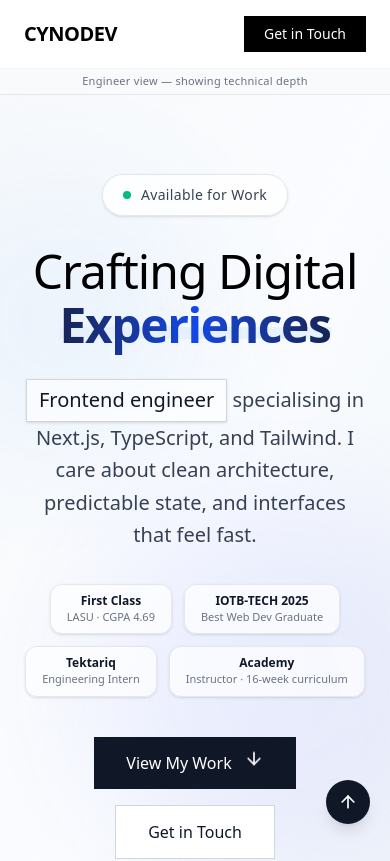
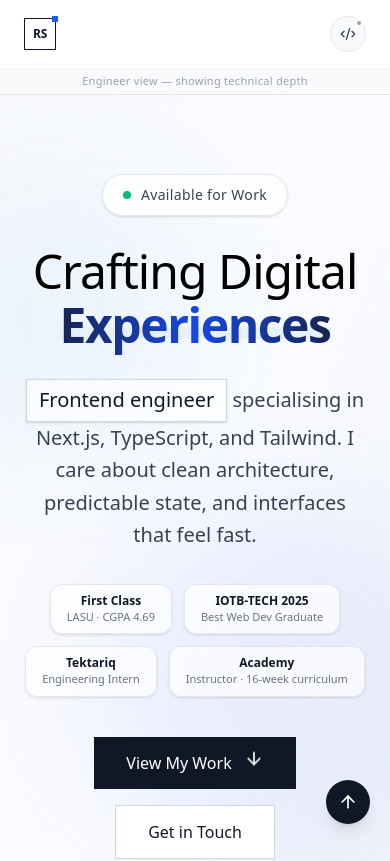
Before and after one commit to Roqeeb-dev/personal-portfolio, a Next.js app: page / in a window 390 px wide. Shown: the top 861 px of the page. Built offline with nearby package versions, Linux system fonts and the light colour scheme.

Commit message:
FEAT: showed mode toggle on small sxreens

```diff
--- a/components/Navbar.tsx
+++ b/components/Navbar.tsx
@@ -1,8 +1,9 @@
 "use client";
 
 import { useViewModeStore } from "@/store/viewModeStore";
+import { links } from "@/lib/data";
 import { motion, AnimatePresence } from "framer-motion";
-import { links } from "@/lib/data";
+import { Code2, Briefcase } from "lucide-react";
 
 export default function Navbar() {
   const { mode, toggleMode } = useViewModeStore();
@@ -11,18 +12,31 @@ export default function Navbar() {
   return (
     <header className="sticky top-0 z-50 bg-white/95 backdrop-blur border-b border-gray-200">
       <div className="flex items-center justify-between max-w-[1400px] mx-auto px-6 py-4">
-        <h1 className="text-xl font-semibold tracking-tight uppercase">
-          CynoDev
-        </h1>
+        <a
+          href="#"
+          aria-label="Home"
+          className="group flex items-center gap-2.5"
+        >
+          <div className="relative w-8 h-8 border border-gray-900 flex items-center justify-center group-hover:bg-gray-900 transition-colors duration-200">
+            <span className="text-xs font-bold tracking-tight text-gray-900 group-hover:text-white transition-colors duration-200 leading-none">
+              RS
+            </span>
+            {/* corner accent */}
+            <span className="absolute -top-[3px] -right-[3px] w-1.5 h-1.5 bg-blue-600" />
+          </div>
+          <span className="hidden sm:block text-sm font-semibold tracking-wide text-gray-900 uppercase">
+            Roqeeb
+          </span>
+        </a>
 
-        <div className="flex items-center space-x-6">
-          {/* Nav links */}
-          <nav className="hidden md:flex items-center space-x-8 font-medium text-[16px]">
+        <div className="flex items-center gap-4">
+          {/* ── Desktop nav links ── */}
+          <nav className="hidden md:flex items-center space-x-8 font-medium text-[15px]">
             {links.map((link, idx) => (
               <div key={idx} className="relative group">
                 <a
                   href={`#${link.to}`}
-                  className="text-gray-800 transition-colors duration-200 group-hover:text-black"
+                  className="text-gray-700 transition-colors duration-200 group-hover:text-black"
                 >
                   {link.text}
                 </a>
@@ -43,7 +57,6 @@ export default function Navbar() {
             >
               Engineer
             </span>
-
             <span
               className={`relative z-10 px-3 py-1 text-xs font-semibold rounded-full transition-colors duration-200 ${
                 isRecruiter ? "text-white" : "text-gray-500"
@@ -51,26 +64,53 @@ export default function Navbar() {
             >
               Recruiter
             </span>
-
-            {/* Sliding background */}
             <motion.span
               layout
-              layoutId="toggle-bg"
               transition={{ type: "spring", stiffness: 400, damping: 30 }}
               className="absolute top-1 h-[calc(100%-8px)] w-[calc(50%-4px)] bg-black rounded-full"
               style={{ left: isRecruiter ? "calc(50%)" : "4px" }}
             />
           </button>
 
+          {/* ── Mobile toggle: icon button ── */}
+          <button
+            onClick={toggleMode}
+            aria-label={`Switch to ${isRecruiter ? "engineer" : "recruiter"} view`}
+            className="flex md:hidden relative w-9 h-9 items-center justify-center border border-gray-200 rounded-full bg-gray-50 hover:bg-gray-100 transition-colors"
+          >
+            <AnimatePresence mode="wait">
+              <motion.span
+                key={mode}
+                initial={{ opacity: 0, rotate: -30, scale: 0.7 }}
+                animate={{ opacity: 1, rotate: 0, scale: 1 }}
+                exit={{ opacity: 0, rotate: 30, scale: 0.7 }}
+                transition={{ duration: 0.18 }}
+                className="absolute"
+              >
+                {isRecruiter ? (
+                  <Briefcase className="w-4 h-4 text-blue-600" />
+                ) : (
+                  <Code2 className="w-4 h-4 text-gray-700" />
+                )}
+              </motion.span>
+            </AnimatePresence>
+            {/* active dot */}
+            <span
+              className={`absolute top-0.5 right-0.5 w-2 h-2 rounded-full border-2 border-white ${isRecruiter ? "bg-blue-500" : "bg-gray-400"}`}
+            />
+          </button>
+
+          {/* ── CTA ── */}
           <a
             href="#contact"
-            className="bg-black text-white px-5 py-2 text-sm font-medium hover:opacity-90 transition"
+            className="bg-black text-white px-4 py-2 text-sm font-medium hover:opacity-90 transition hidden sm:inline-flex"
           >
             Get in Touch
           </a>
         </div>
       </div>
 
+      {/* ── Mode indicator banner ── */}
       <AnimatePresence>
         <motion.div
           key={mode}
@@ -80,8 +120,8 @@ export default function Navbar() {
           transition={{ duration: 0.25 }}
           className={`text-center text-[11px] font-medium py-1 tracking-wide ${
             isRecruiter
-              ? "bg-blue-50 text-blue-700 border-t border-blue-100"
-              : "bg-gray-50 text-gray-500 border-t border-gray-100"
+              ? "bg-blue-50 text-blue-600 border-t border-blue-100"
+              : "bg-gray-50 text-gray-400 border-t border-gray-100"
           }`}
         >
           {isRecruiter
```
